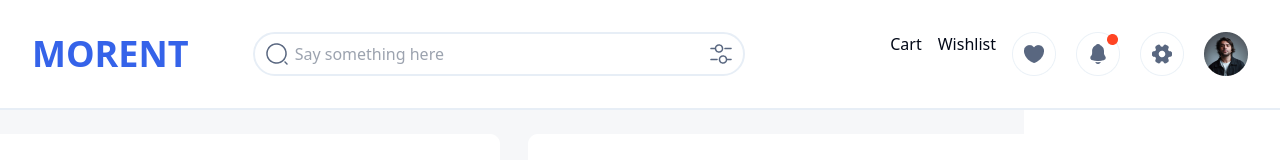
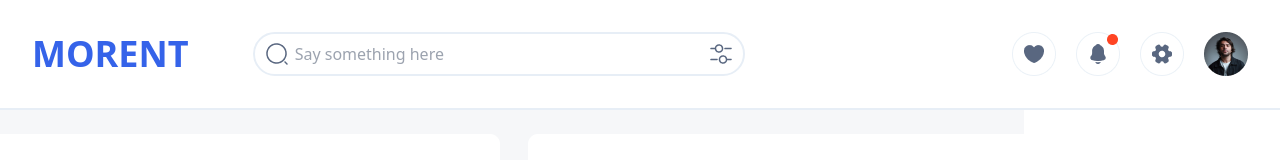
Before and after one commit to Mariasharifuddin/MarketPlace-Builder-Hackathon, a Next.js app: page /admin in a window 1280 px wide. Shown: the top 160 px of the page. Built offline with nearby package versions, Linux system fonts and the light colour scheme.

Commit message:
first commit

```diff
--- a/src/app/components/Navbar.tsx
+++ b/src/app/components/Navbar.tsx
@@ -2,7 +2,7 @@
 import { useState } from "react";
 import Image from "next/image";
 
-export default function Navbar({ cartCount, wishlistCount }: { cartCount: number, wishlistCount: number }) {
+export default function Navbar() {
   return (
     <div className='w-full bg-white h-auto flex flex-col md:flex-row items-center justify-between p-4 md:p-8 border-b-2 border-b-[#e7eef6]'>
       <div className="first flex flex-col md:flex-row items-center gap-4 md:gap-16">
@@ -20,12 +20,6 @@ export default function Navbar({ cartCount, wishlistCount }: { cartCount: number
       </div>
       <div className="icons mt-4 md:mt-0 flex gap-4">
         <div>
-          <p>Cart {cartCount}</p>
-        </div>
-        <div>
-          <p>Wishlist {wishlistCount}</p>
-        </div>
-        <div>
           <Image src={'/Profil & Notification.png'} alt='' width={236} height={44} />
         </div>
       </div>
```
